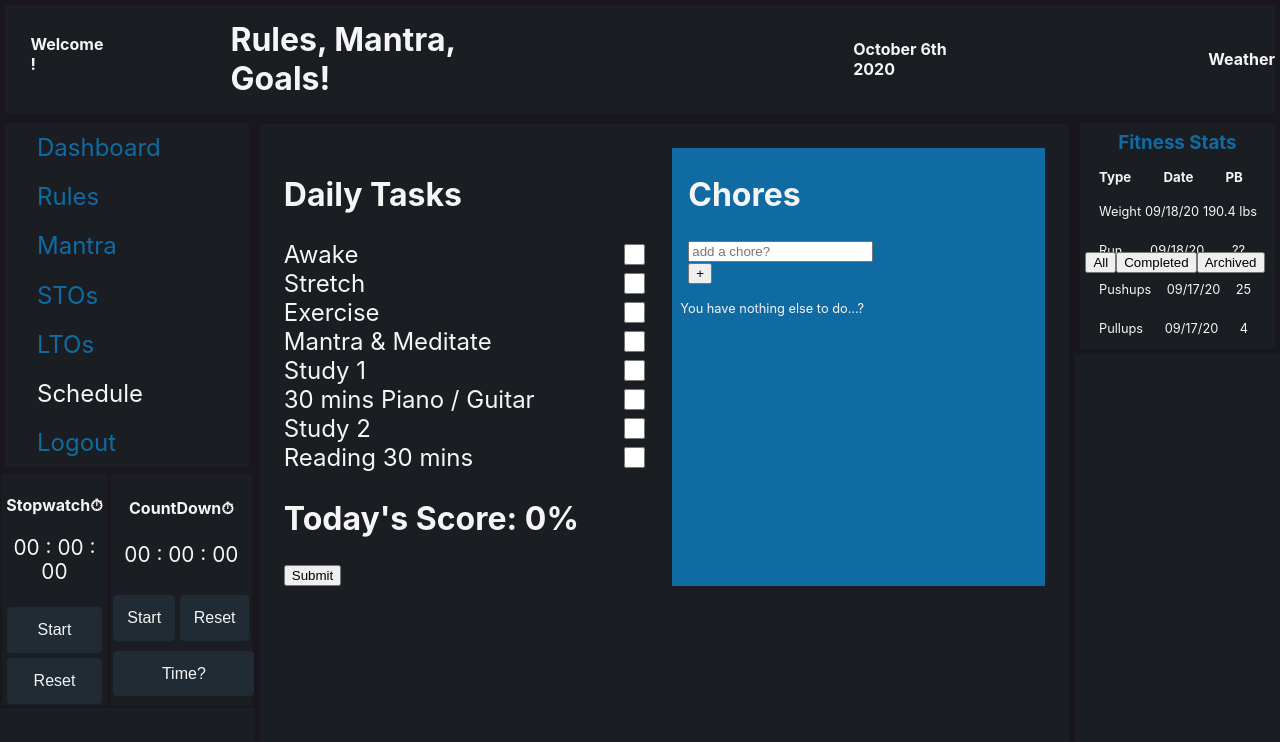
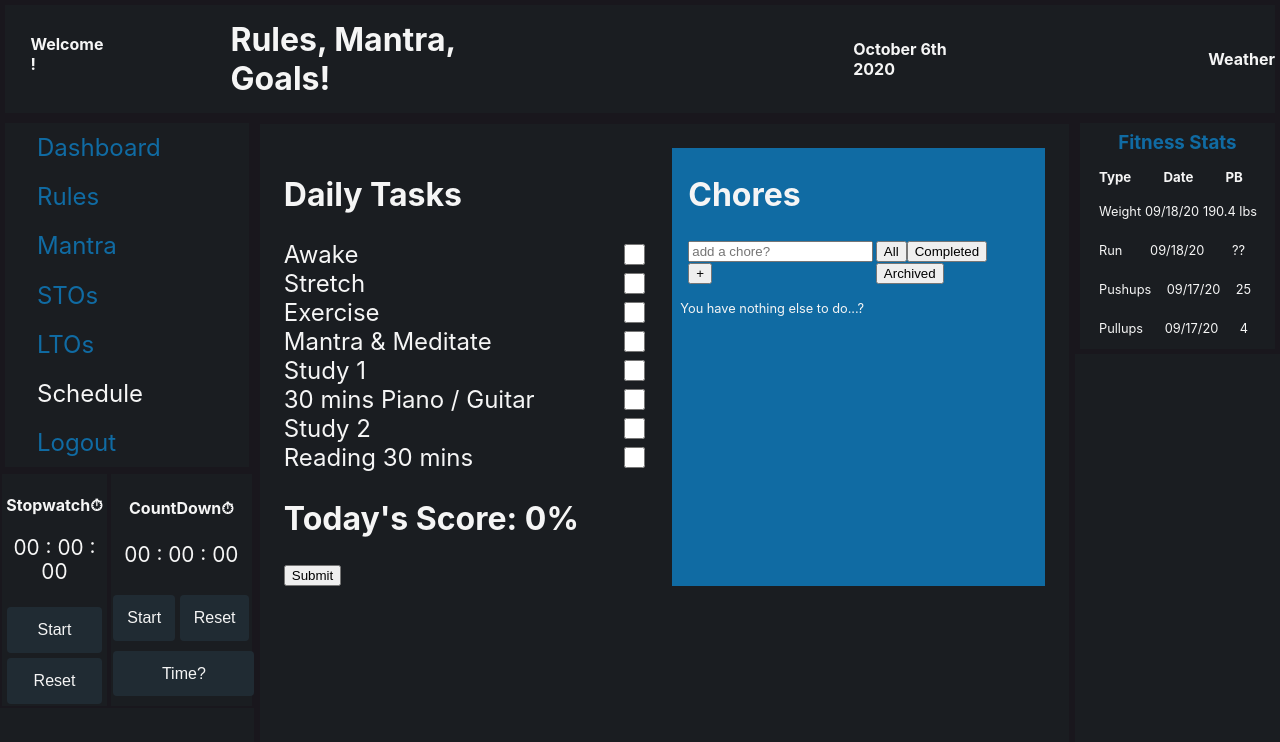
Before and after one commit to NWKendall/goals, a React (Create React App) app in the folder FE/: page /goals/schedule in a window 1280 px wide. Shown: the top 742 px of the page. Built offline with nearby package versions, Linux system fonts and the light colour scheme; sample sign-in values are in the browser's storage.

Commit message:
chore styling bug and edit button

```diff
--- a/FE/src/components/loginUser/loginUser.js
+++ b/FE/src/components/loginUser/loginUser.js
@@ -1,4 +1,4 @@
-import React, { useContext } from "react";
+import React from "react";
 import axios from "axios";
 import { useForm } from "react-hook-form";
 import { NavLink, useHistory } from "react-router-dom";
--- a/FE/src/components/scheduler/chores/choreItem.js
+++ b/FE/src/components/scheduler/chores/choreItem.js
@@ -8,6 +8,8 @@ const ChoreItem = (props) => {
     <li key={id} className="liChoreStyle">
       <label>{name}</label>
       {props.display === "all" ? (
+        <div className="choreActionDiv">
+          <span className="iconStyle">🔧</span>
           <input
             className="checkBoxStyle"
             type="checkbox"
@@ -15,6 +17,7 @@ const ChoreItem = (props) => {
             checked={checked}
             onChange={(e) => props.handler(e, id)}
           />
+        </div>
       ) : props.display === "completed" ? (
         <div className="choreActionDiv">
           <span className="iconStyle" onClick={(e) => props.handler(e, id)}>
--- a/FE/src/components/scheduler/chores/choresList.js
+++ b/FE/src/components/scheduler/chores/choresList.js
@@ -25,10 +25,12 @@ const ChoresList = () => {
     <div className="choresStyle">
       <h2 className="choresH2">Chores</h2>
       <div className="chorePanel">
-      <ChoresForm />
-        <button onClick={() => setDisplay("all")}>All</button>
-        <button onClick={() => setDisplay("completed")}>Completed</button>
-        <button onClick={() => setDisplay("archived")}>Archived</button>
+        <ChoresForm />
+        <div>
+          <button onClick={() => setDisplay("all")}>All</button>
+          <button onClick={() => setDisplay("completed")}>Completed</button>
+          <button onClick={() => setDisplay("archived")}>Archived</button>
+        </div>
       </div>
       {!chores.length && display === "all" ? (
         <p>You have nothing else to do...?</p>
--- a/FE/src/components/scheduler/chores/choresList.styles.css
+++ b/FE/src/components/scheduler/chores/choresList.styles.css
@@ -2,34 +2,32 @@
   background-color: var(--button-hover-color);
   grid-column: 4 / -1;
   padding: 0 0 0 .5em;
-
 }
 
 .choresStyle h2 {
   margin-inline-start: 0.25em;
-
 }
 
 .chorePanel {
   display: flex;
   align-items: center;
-  margin: 0 0 0 0.5em;
+  justify-content: space-between;
+  padding: 0 0.5em 0 0.5em;
 }
 
 .choresPanel, button:hover {
   cursor: pointer;
   background-color: var(--button-bg-color);
   color: var(--text-color)
+}
 
-}
 .choresFormStyle {
   column-gap: .1em;
 }
 
-
-.choresFormStyle button:nth-of-type(1){
-  margin: 0 28em 0 0
-}
+/* .choresFormStyle button:nth-of-type(1){
+  margin: 0 2em 0 0
+} */
 
 .choreInput:focus {
   outline: 2px solid limegreen
@@ -40,15 +38,18 @@
   padding-right: .5em;
   display: flex;
   flex-direction: column;
+}
 
-
-}
 .liChoreStyle {
   display: flex;
+  padding: 0 0.5em 0 0.5em;
+
   justify-content: space-between;
   list-style-type: none;
   font-size: 1.5rem;
   align-items: center;
+  border: 1px solid pink;
+
 }
 
 .checkBoxStyle {
@@ -58,10 +59,9 @@
 }
 .choreActionDiv {
   display: flex;
+  align-items: center;
   gap: .5em;
 }
-
-
 
 .iconStyle {
   cursor: pointer
--- a/FE/src/contexts/Chores/ChoreReducer.js
+++ b/FE/src/contexts/Chores/ChoreReducer.js
@@ -1,5 +1,6 @@
 import {
   ADD_CHORE,
+  EDIT_CHORE,
   COMPLETE_CHORE,
   UN_COMPLETE_CHORE,
   ARCHIVE_CHORE,
@@ -24,6 +25,15 @@ export default (state, action) => {
             archived: false,
           },
         ],
+      };
+      case EDIT_CHORE:
+      return {
+        ...state,
+        chores: state.chores.map((chore) =>
+        chore.id === payload
+          ? { ...chore, name: payload,}
+          : chore
+      ),
       };
 
     case COMPLETE_CHORE:
--- a/FE/src/types.js
+++ b/FE/src/types.js
@@ -5,6 +5,7 @@ export const SCORE_DECREASE = "SCORE_DECREASE";
 
 // Chores Context
 export const ADD_CHORE = "ADD_CHORE";
+export const EDIT_CHORE = "EDIT_CHORE"
 export const COMPLETE_CHORE = "COMPLETE_CHORE";
 export const UN_COMPLETE_CHORE = "UN_COMPLETE_CHORE";
 export const ARCHIVE_CHORE = "ARCHIVE_CHORES";
```
Lines whose indentation alone changed are shown as unchanged.
